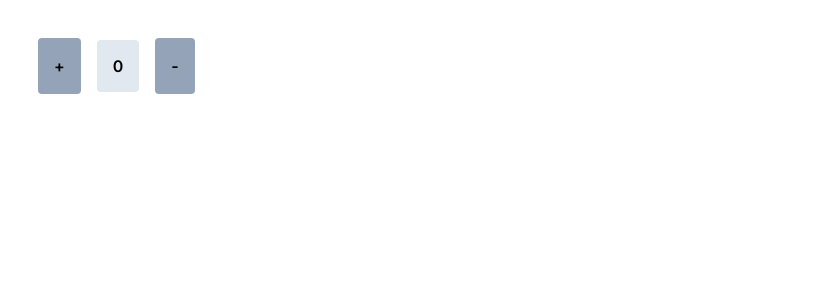
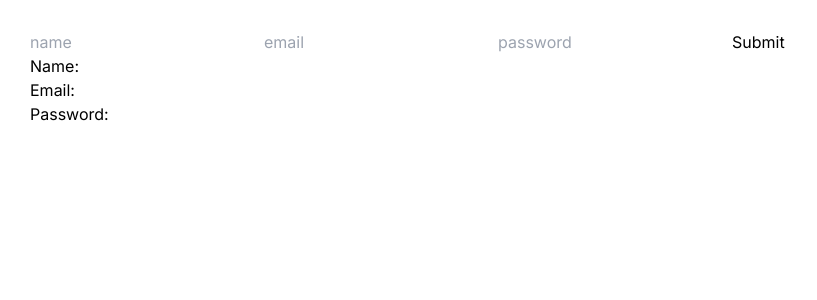
Before and after one commit to martinromario55/nextjs-typescript, a Next.js app: page / in a window 1280 px wide. Shown: the top 300 px of the page, without its empty margins (0-817 px from the left). Built offline with nearby package versions, Linux system fonts and the light colour scheme.

Commit message:
Form types, useRef and events

```diff
--- a/app/page.tsx
+++ b/app/page.tsx
@@ -1,13 +1,13 @@
 import AdminInfo from '@/components/AdminInfo'
 import Counter from '@/components/Counter'
+import Form from '@/components/Form'
 import User from '@/components/User'
 import UserInfo from '@/components/UserInfo'
-import React from 'react'
 
 const Home = () => {
   return (
     <section>
-      <Counter />
+      <Form />
     </section>
   )
 }
--- /dev/null
+++ b/components/Form.tsx
@@ -0,0 +1,56 @@
+'use client'
+import { useRef, useState } from 'react'
+
+type formData = {
+  name: string
+  email: string
+  password: string
+}
+
+const Form = () => {
+  const [formData, setFormData] = useState<formData>({
+    name: '',
+    email: '',
+    password: '',
+  })
+
+  const name = useRef<HTMLInputElement>(null)
+  const email = useRef<HTMLInputElement>(null)
+  const password = useRef<HTMLInputElement>(null)
+
+  const handleSubmit = (e: React.FormEvent<HTMLFormElement>) => {
+    e.preventDefault()
+    const nameVal = name.current!.value
+    const emailVal = email.current!.value
+    const passwordVal = password.current!.value
+
+    // console.log(nameVal)
+    // console.log(emailVal)
+    // console.log(passwordVal)
+    setFormData({
+      name: nameVal,
+      email: emailVal,
+      password: passwordVal,
+    })
+    console.log(formData)
+  }
+
+  return (
+    <div>
+      <form onSubmit={handleSubmit}>
+        <input type="text" ref={name} placeholder="name" />
+        <input type="email" ref={email} placeholder="email" />
+        <input type="password" ref={password} placeholder="password" />
+        <button type="submit">Submit</button>
+      </form>
+
+      <section>
+        <h1>Name: {formData.name}</h1>
+        <h1>Email: {formData.email}</h1>
+        <h1>Password: {formData.password}</h1>
+      </section>
+    </div>
+  )
+}
+
+export default Form
```
